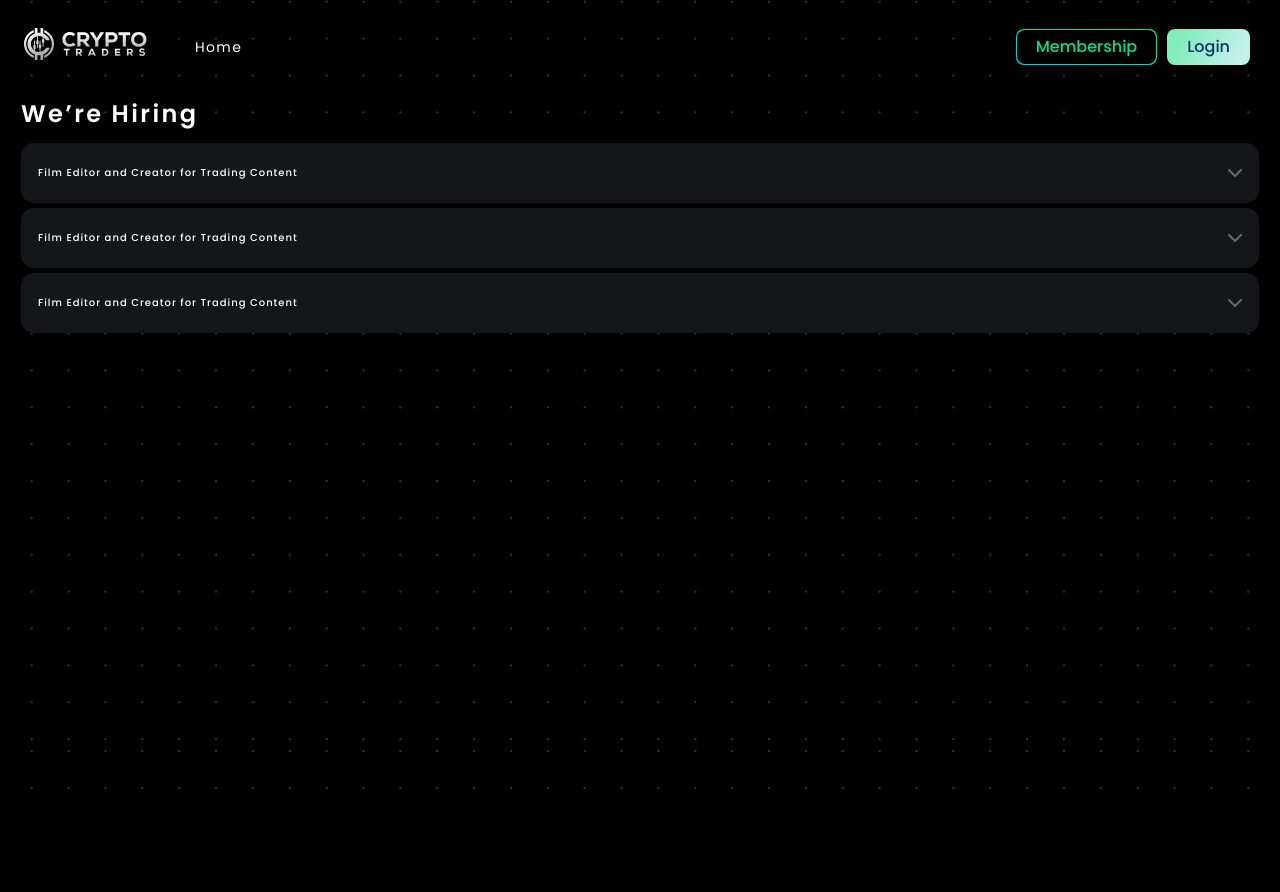
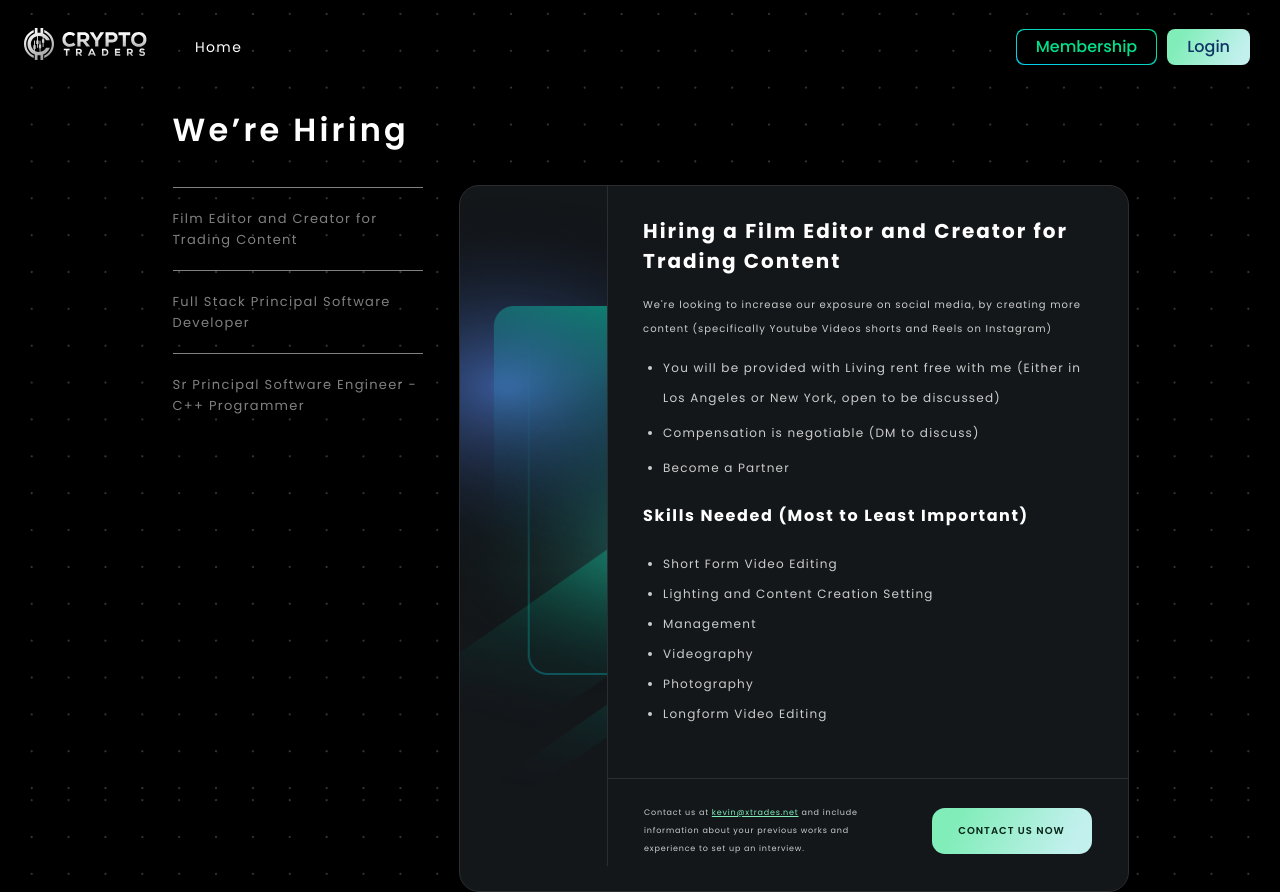
Before and after one commit to TkachukRR/30-crypto-traders, an Angular app: page /login in a window 1280 px wide. Both pictures are taken after a click on the button "Continue with Discord". Before the commit the page ends 800 px from the top, so only its background shows below. Built offline with nearby package versions, Linux system fonts and the light colour scheme.

Commit message:
019 styled general pages for laptops

```diff
--- a/src/app/components/general-page/general-page.component.html
+++ b/src/app/components/general-page/general-page.component.html
@@ -1,31 +1,34 @@
 <div class="general">
   <h1 class="general__title">{{ title }}</h1>
 
-  <ul class="general__hiring hiring__list">
+  <ul class="general__hiring hiring__list" >
     <li class="hiring__item" *ngFor="let h of hiring">
       <h2 class="hiring__title">
-        <button class="hiring__title--btn btn" type="button" (click)="h.hideSubInfo = !h.hideSubInfo"> {{h.cardTitle}}
-          <svg class="hiring__title--arrow" [ngClass]="{'rotate': h.hideSubInfo}" width="14" height="8" viewBox="0 0 14 8" fill="none" xmlns="http://www.w3.org/2000/svg">
+        <button class="hiring__title--btn btn" type="button" (click)="onItemClick(h)"> {{h.cardTitle}}
+          <svg *ngIf="!isLaptopScreen" class="hiring__title--arrow" [ngClass]="{'rotate': h.cardTitle === selectedItem?.cardTitle}" width="14" height="8" viewBox="0 0 14 8" fill="none" xmlns="http://www.w3.org/2000/svg">
             <path opacity="0.5" d="M1 7L7 1L13 7" stroke="#AFB9C4" stroke-width="2" stroke-linecap="round" stroke-linejoin="round"/>
           </svg>
         </button>
       </h2>
-      <div class="card__info" [hidden]="h.hideSubInfo">
+      <div class="card__info" *ngIf="selectedItem && h.cardTitle === selectedItem.cardTitle">
+        <div class="card__img">
+        </div>
+        <div class="card__box">
         <div class="hiring__wrapper">
-          <h3 class="hiring__subtitle">{{h.position}}</h3>
+          <h3 class="hiring__subtitle">{{selectedItem.position}}</h3>
           <p class="hiring__description">
-            {{h.description}}
+            {{selectedItem.description}}
           </p>
           <ul class="hiring__responsibilities responsibilities__list">
-            <li class="responsibilities__item" *ngFor="let resp of h.descrList">
+            <li class="responsibilities__item" *ngFor="let resp of selectedItem.descrList">
               {{ resp }}
             </li>
           </ul>
           <p class="hiring__skills">
-            {{h.skillsTitle}}
+            {{selectedItem.skillsTitle}}
           </p>
           <ul class="hiring__needs needs__list">
-            <li class="needs__item" *ngFor="let skill of h.skills">
+            <li class="needs__item" *ngFor="let skill of selectedItem.skills">
               {{ skill }}
             </li>
           </ul>
@@ -38,10 +41,10 @@
             about your previous works and experience
             to set up an interview.
           </div>
-          <a [href]="'mailto:' + h.contactWith" class="hiring__btn btn" >Contact us now</a>
+          <a [href]="'mailto:' + selectedItem.contactWith" class="hiring__btn btn" >Contact us now</a>
+        </div>
         </div>
       </div>
     </li>
-
   </ul>
 </div>
--- a/src/app/components/general-page/general-page.component.scss
+++ b/src/app/components/general-page/general-page.component.scss
@@ -1,22 +1,43 @@
 .general {
   padding: 12px 21px 44px;
 
+  @media (min-width: 1000px) {
+    max-width: 977px;
+    margin: 0 auto;
+    position: relative;
+  }
 
   &__title {
     font-weight: 600;
     font-size: 24px;
 
     margin-bottom: 20px;
+    @media (min-width: 1000px) {
+      width: 250px;
+      font-size: 32px;
+      line-height: 50px;
+      margin-bottom: 32px;
+    }
   }
 }
 
 .hiring {
-  &__list{}
+  &__list{
+    @media (min-width: 1000px) {
+      width: 250px;
+    }
+  }
 
   &__item{
     background-color: var(--bg-items);
     border-radius: 13px;
     margin-bottom: 5px;
+    @media (min-width: 1000px) {
+      background-color: transparent;
+      border-top: 1px solid rgba(255,255,255, 0.5);
+      border-radius: 0;
+      margin-bottom: 0px;
+    }
   }
 
   &__title--btn {
@@ -31,6 +52,15 @@
     line-height: 18px;
     background: none;
     border: 0;
+
+    @media (min-width: 1000px) {
+      font-weight: 400;
+      font-size: 13px;
+      line-height: 21px;
+      padding: 20px 0;
+      opacity: 0.5;
+      text-align: left;
+    }
   }
   &__title--arrow{
     transform: rotateX(0deg);
@@ -39,6 +69,9 @@
   &__wrapper {
     padding: 18.5px 17px 0;
     border-bottom: 1px solid var(--item-border);
+    @media (min-width: 1000px) {
+      padding: 30px 35px;
+    }
   }
 
   &__subtitle {
@@ -46,6 +79,11 @@
     font-size: 16px;
     line-height: 27px;
     margin-bottom: 13px;
+    @media (min-width: 1000px) {
+      font-size: 20px;
+      line-height: 30px;
+      margin-bottom: 17px;
+    }
   }
 
   &__description{
@@ -57,10 +95,16 @@
     color: var(--text-secondary);
 
     margin-bottom: 10px;
+    @media (min-width: 1000px) {
+      margin-bottom: 12px;
+    }
   }
 
   &__responsibilities{
     margin-bottom: 5px;
+    @media (min-width: 1000px) {
+      margin-bottom: 15px;
+    }
   }
 
   &__skills{
@@ -68,6 +112,11 @@
     font-size: 12px;
     line-height: 36px;
     margin-bottom: 2px;
+
+    @media (min-width: 1000px) {
+      margin-bottom: 15px;
+      font-size: 16px;
+    }
   }
 
   &__needs {
@@ -76,6 +125,12 @@
 
   &__container {
     padding: 15px 25px 30px;
+    @media (min-width: 1000px) {
+      display: flex;
+      align-items: center;
+      justify-content: space-between;
+      padding: 25px 36px 33px;
+    }
   }
 
   &__contact{
@@ -84,11 +139,18 @@
     color: var(--text-secondary);
     margin-bottom: 25px;
     text-align: center;
+    @media (min-width: 1000px) {
+      width: 225px;
+      text-align: start;
+      font-size: 8px;
+      margin-bottom: 0;
+    }
   }
 
   &__mail{
     text-decoration-line: underline;
     color: var(--text-tertiary);
+
   }
 
   &__btn{
@@ -104,6 +166,9 @@
     text-align: center;
     color: var(--text-btn-contactus);
     background: var(--bg-btn-gradient);
+    @media (min-width: 1000px) {
+      margin: 0;
+    }
   }
 }
 
@@ -116,6 +181,11 @@
     line-height: 24px;
     color: var(--text-secondary);
     margin-bottom: 5px;
+
+    @media (min-width: 1000px) {
+      font-size: 12px;
+      line-height: 30px;
+    }
   }
 }
 
@@ -126,13 +196,43 @@
     font-size: 12px;
     line-height: 30px;
     color: var(--text-secondary);
+
   }
 }
 
 .card__info{
   border-top: 1px solid var(--item-border);
   margin-bottom: 20px;
+  @media (min-width: 1000px) {
+    position: absolute;
+    right: 0;
+    top: 92px;
+    width: 670px;
+    display: flex;
+    border-radius: 20px;
+    border: 1px solid var(--item-border);
+    background-color: var(--bg-items);
+  }
 }
+
+.card__img{
+    display: none;
+
+  @media (min-width: 1000px) {
+    display: block;
+    background-image: url(/assets/Frame.png);
+    width: 149px;
+    height: 680px;
+    border-right: 1px solid var(--item-border);
+  }
+}
+
+.card__box {
+  @media (min-width: 1000px) {
+    width: 521px;
+  }
+}
+
 
 .rotate {
   transform: rotateX(180deg);
--- a/src/app/components/general-page/general-page.component.ts
+++ b/src/app/components/general-page/general-page.component.ts
@@ -1,4 +1,5 @@
-import { Component } from '@angular/core';
+import { Component, inject, OnInit } from '@angular/core';
+import { ScreenWidthService } from "../../services/screen-width.service";
 
 interface Hiring {
   cardTitle: string;
@@ -16,8 +17,10 @@ interface Hiring {
   templateUrl: './general-page.component.html',
   styleUrls: ['./general-page.component.scss']
 })
-export class GeneralPageComponent {
+export class GeneralPageComponent implements OnInit{
+  public isLaptopScreen = false;
   public title = 'We’re Hiring'
+  public selectedItem: Hiring | null = null
   public hiring: Hiring[] = [
     {
       cardTitle: 'Film Editor and Creator for Trading Content',
@@ -37,8 +40,8 @@ export class GeneralPageComponent {
       hideSubInfo: true
     },
     {
-      cardTitle: 'Film Editor and Creator for Trading Content',
-      position: 'Hiring a Film Editor and Creator for Trading Content',
+      cardTitle: 'Full Stack Principal Software Developer',
+      position: 'Hiring a Full Stack Principal Software Developer',
       description: "We're looking to increase our exposure on social media, by creating more content (specifically Youtube Videos shorts and Reels on Instagram)",
       descrList: ['You will be provided with Living rent free with me (Either in Los Angeles or New York, open to be discussed)', 'Compensation is negotiable (DM to discuss)', 'Become a Partner'],
       skillsTitle: 'Skills Needed (Most to Least Important)',
@@ -54,8 +57,8 @@ export class GeneralPageComponent {
       hideSubInfo: true
     },
     {
-      cardTitle: 'Film Editor and Creator for Trading Content',
-      position: 'Hiring a Film Editor and Creator for Trading Content',
+      cardTitle: 'Sr Principal Software Engineer - C++ Programmer',
+      position: 'Hiring a Sr Principal Software Engineer',
       description: "We're looking to increase our exposure on social media, by creating more content (specifically Youtube Videos shorts and Reels on Instagram)",
       descrList: ['You will be provided with Living rent free with me (Either in Los Angeles or New York, open to be discussed)', 'Compensation is negotiable (DM to discuss)', 'Become a Partner'],
       skillsTitle: 'Skills Needed (Most to Least Important)',
@@ -71,4 +74,27 @@ export class GeneralPageComponent {
       hideSubInfo: true
     }
   ]
+
+  private _screenWidth = inject(ScreenWidthService)
+
+  public ngOnInit(): void {
+    this._screenWidth.getScreenWidth().subscribe((width) => {
+      if (width > 375) {
+        this.isLaptopScreen = true;
+      } else {
+        this.isLaptopScreen = false;
+      }
+    });
+    this.selectedItem = this.hiring[0]
+  }
+
+  public onItemClick(item: Hiring | null): void {
+    if (this.selectedItem?.cardTitle === item?.cardTitle && !this.isLaptopScreen) {
+      console.log('1')
+      this.selectedItem = null;
+    }
+    else {
+      this.selectedItem = item;
+    }
+  }
 }
```
Also changed, not shown: src/assets/Frame.png (added).
